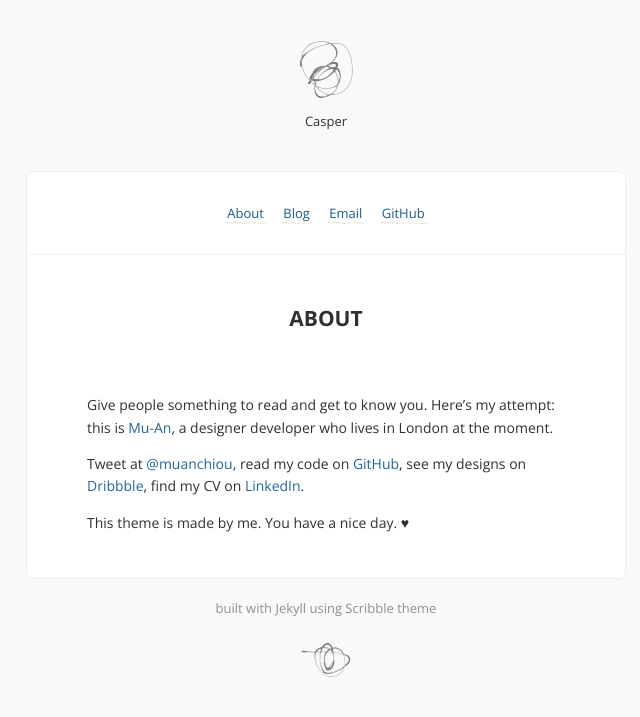
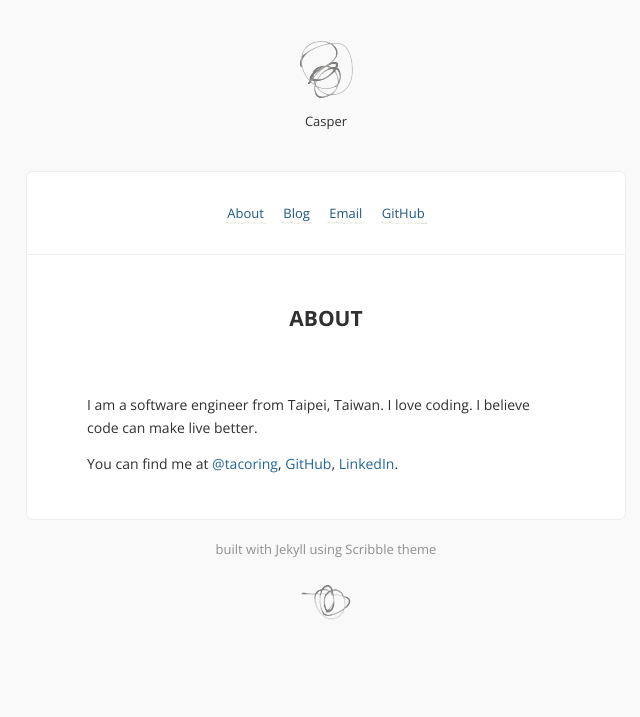
Before and after one commit to alwinweng/lending7.github.io, a Jekyll site: the page built from about.md, in a window 1280 px wide. Shown: the top 717 px of the page, without its empty margins (314-954 px from the left). Built offline with Jekyll 4.4.1, drawn with Linux system fonts in a browser that asks for light colours; Markdown is read by kramdown in place of the engine named in the settings; comment, search, counter and statistics services are not loaded.

Commit message:
modify about

```diff
--- a/about.md
+++ b/about.md
@@ -3,8 +3,6 @@ layout: page
 title: About
 ---
 
-Give people something to read and get to know you. Here's my attempt: this is [Mu-An](http://muan.co), a designer developer who lives in London at the moment.
+I am a software engineer from Taipei, Taiwan. I love coding. I believe code can make live better.
 
-Tweet at [@muanchiou](http://twitter.com/muanchiou), read my code on [GitHub](http://github.com/muan), see my designs on [Dribbble](http://dribbble.com/muan), find my CV on [LinkedIn](http://uk.linkedin.com/in/muanchiou).
-
-This theme is made by me. You have a nice day. ♥
+You can find me at [@tacoring](http://twitter.com/tacoring), [GitHub](http://github.com/tacoring), [LinkedIn](http://uk.linkedin.com/in/muanchiou).
```
